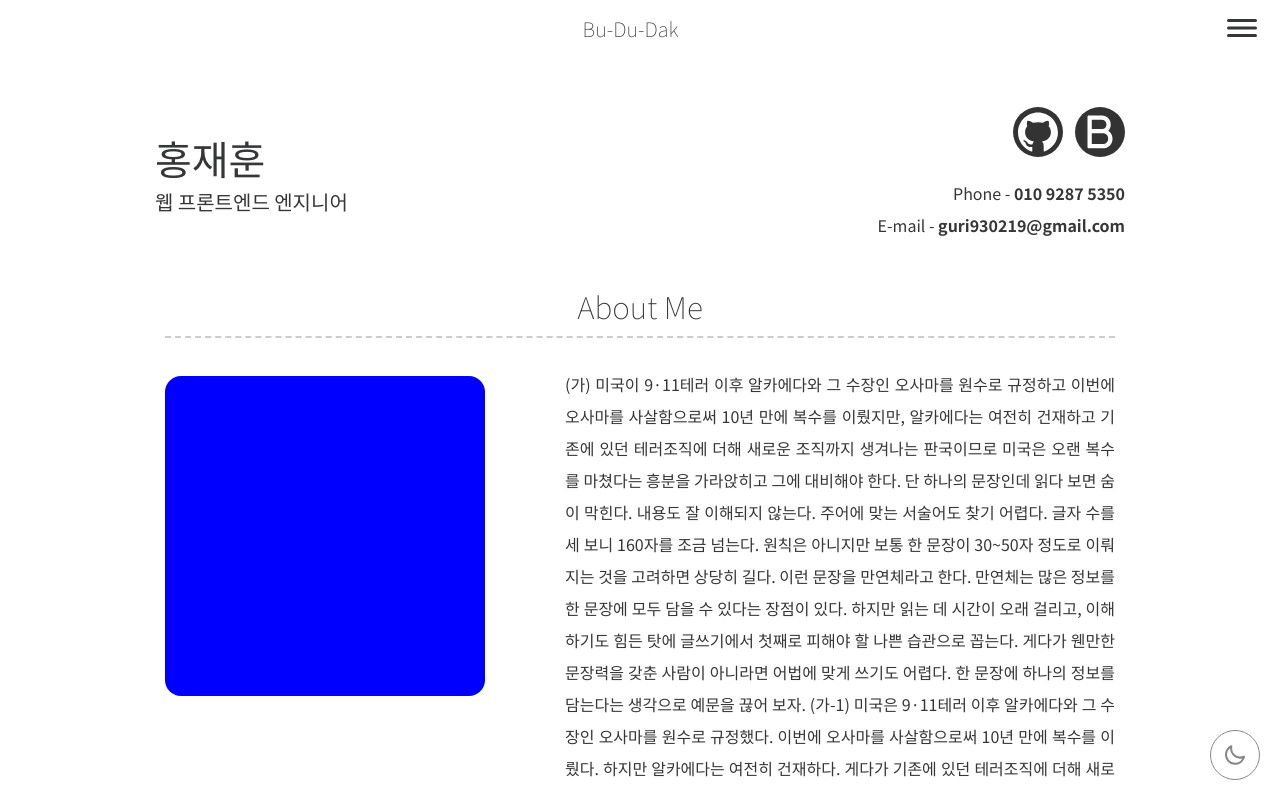
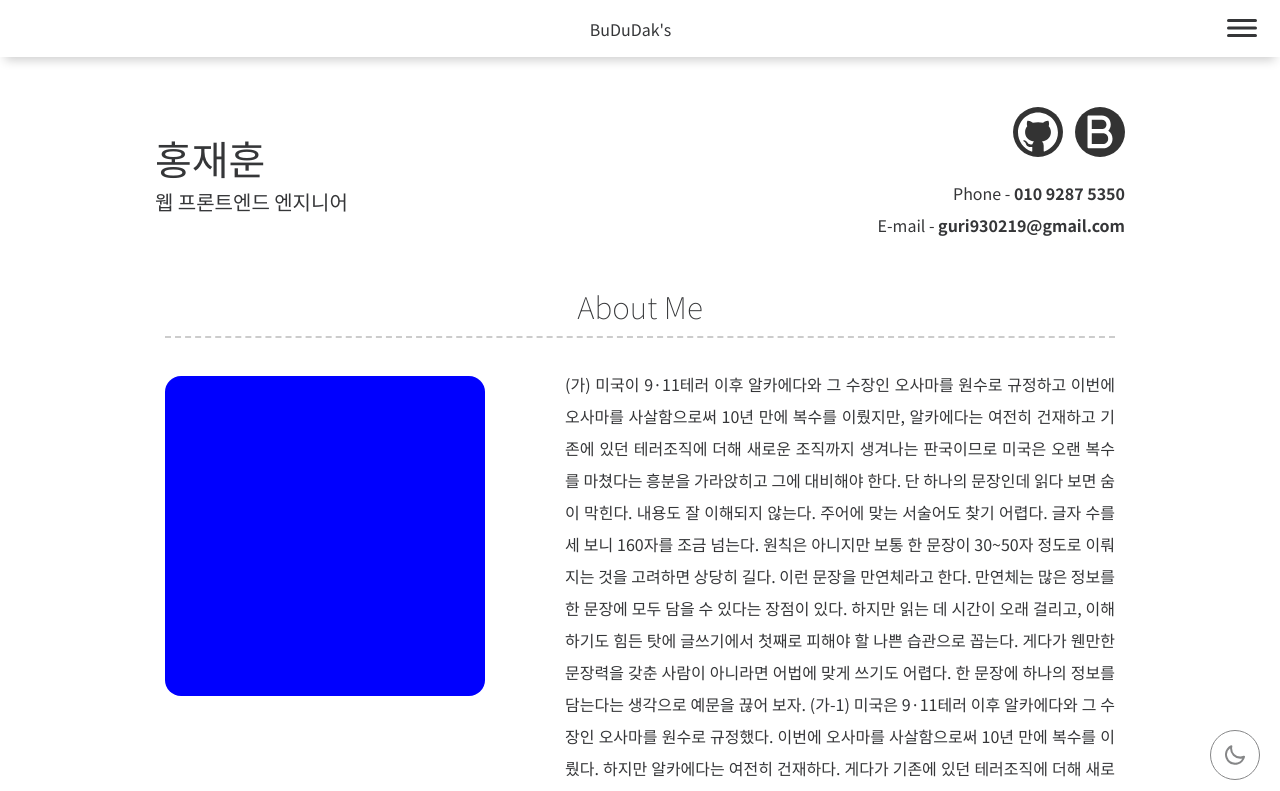
Before and after one commit to Bu-Du-Dak/Bu-Du-Dak.github.io, a Next.js app: page / in a window 1280 px wide. Shown: the top 791 px of the page. Built offline with nearby package versions, Linux system fonts and the light colour scheme.

Commit message:
:feat: header animation

```diff
--- a/package.json
+++ b/package.json
@@ -16,6 +16,7 @@
     "@emotion/styled": "^11.10.5",
     "@iconscout/react-unicons": "^2.0.2",
     "antd": "^5.16.1",
+    "lodash": "^4.17.21",
     "next": "12.3.1",
     "next-themes": "^0.3.0",
     "react": "18.2.0",
--- a/src/commons/globalStyles.ts
+++ b/src/commons/globalStyles.ts
@@ -11,7 +11,6 @@ export const GlobalCss = css`
     --selected-text-dark: rgb(299, 184, 11);
     --selected-background-dark: rgba(0, 0, 0, 0.2);
     --selected-background-light: #eaeaea;
-    /* --selected-light: */
   }
   /* 테마별 스타일 */
   .light {
--- a/src/components/commons/layout/Layout.index.tsx
+++ b/src/components/commons/layout/Layout.index.tsx
@@ -4,8 +4,11 @@ import { Container } from '../../../commons/globalStyles';
 import { Body, LayoutWrapper, ThemeBtn } from './Layout.styles';
 import MenuBar from './menuBar/menuBar';
 import LayoutHeader from './header/LayoutHeader';
+import useScrollDirection from '../../../hooks/useScrollDirection';
+import { useMemo } from 'react';
 const Layout = props => {
   const { theme, setTheme } = useTheme();
+  const scrollDirection = useScrollDirection();
   const onClickChangeTheme = () => {
     if (theme === 'light') {
       setTheme('dark');
@@ -13,9 +16,12 @@ const Layout = props => {
       setTheme('light');
     }
   };
+  const getScroll = useMemo(() => {
+    return scrollDirection;
+  }, [scrollDirection]);
   return (
     <>
-      <MenuBar />
+      <MenuBar scrollDirection={getScroll} />
       <Container>
         <LayoutWrapper>
           <LayoutHeader />
--- a/src/components/commons/layout/menuBar/drawer/drawer.styles.ts
+++ b/src/components/commons/layout/menuBar/drawer/drawer.styles.ts
@@ -52,6 +52,9 @@ const imageCardEffect = keyframes`
       background-position: 0 0;
     }
 `;
+export const Container = styled.div`
+  cursor: pointer;
+`
 export const ProfileWrapper = styled.div`
   display: flex;
   align-items: center;
--- a/src/components/commons/layout/menuBar/drawer/drawer.tsx
+++ b/src/components/commons/layout/menuBar/drawer/drawer.tsx
@@ -1,30 +1,39 @@
 import { Drawer, MenuProps } from 'antd';
 import { useState } from 'react';
-import { UilBars } from '@iconscout/react-unicons'
-import {BulbOutlined, FormOutlined, GithubOutlined, MailOutlined, UserOutlined } from '@ant-design/icons';
-import * as S from './drawer.styles'
+import { UilBars } from '@iconscout/react-unicons';
+import {
+  BulbOutlined,
+  FormOutlined,
+  GithubOutlined,
+  MailOutlined,
+  UserOutlined,
+} from '@ant-design/icons';
+import * as S from './drawer.styles';
+import { useRouter } from 'next/router';
 const MenuDrawer = () => {
   type MenuItem = Required<MenuProps>['items'][number];
+  const router = useRouter();
   const [open, setOpen] = useState(false);
-  const onClick = (e) => {
-    console.log(e)
-  }
-  const getItem = (label: React.ReactNode,
+  const onClick = e => {
+    router.push(e.key);
+  };
+  const getItem = (
+    label: React.ReactNode,
     key: React.Key,
     icon?: React.ReactNode,
     children?: MenuItem[],
-    type?: 'group',) => {
+    type?: 'group'
+  ) => {
     return {
       key,
       icon,
       children,
       label,
       type,
-          } as MenuItem
-    }
+    } as MenuItem;
+  };
   const items: MenuProps['items'] = [
-      getItem('About Me', 'aboutMe', <UserOutlined />, null
-    ),
+    getItem('About Me', '/', <UserOutlined />, null),
     getItem('Works', 'works', <BulbOutlined />, [
       getItem('Option 5', '5'),
       getItem('Option 6', '6'),
@@ -39,22 +48,31 @@ const MenuDrawer = () => {
       getItem('Option 12', '12'),
     ]),
 
-    getItem('Contact', 'contact', null, [getItem('E-mail', 'email',<MailOutlined />), getItem('Github', 'github',<GithubOutlined />)], 'group'),
+    getItem(
+      'Contact',
+      'contact',
+      null,
+      [
+        getItem('E-mail', 'email', <MailOutlined />),
+        getItem('Github', 'github', <GithubOutlined />),
+      ],
+      'group'
+    ),
   ];
   return (
-    <>
+    <S.Container>
       <S.Button onClick={() => setOpen(true)}>
-      <UilBars size='36'/>
+        <UilBars size="36" />
       </S.Button>
       <Drawer
         title=""
         open={open}
         onClose={() => setOpen(false)}
-        style={{backgroundColor: `var(--background-color)` }}
+        style={{ backgroundColor: `var(--background-color)` }}
       >
         <S.ProfileWrapper>
-            <S.ProfileDeco/>
-            <S.ProfileImage/>
+          <S.ProfileDeco />
+          <S.ProfileImage />
         </S.ProfileWrapper>
         {/* <S.TodayCounterWrapper>
         <S.TodayCounterInnerWrapper>
@@ -71,7 +89,7 @@ const MenuDrawer = () => {
           items={items}
         />
       </Drawer>
-    </>
+    </S.Container>
   );
 };
 
--- a/src/components/commons/layout/menuBar/menuBar.tsx
+++ b/src/components/commons/layout/menuBar/menuBar.tsx
@@ -1,22 +1,50 @@
-import styled from "@emotion/styled"
-import { SubTitle } from "../../../../commons/globalStyles"
-import MenuDrawer from "./drawer/drawer"
+import styled from '@emotion/styled';
+import { NormalText } from '../../../../commons/globalStyles';
+import MenuDrawer from './drawer/drawer';
+import { keyframes } from '@emotion/react';
 
-const MenuBar = () => {
-    return(
-        <Wrapper>
-            <div style={{width:'57px'}}/>
-            <SubTitle>
-                Bu-Du-Dak
-            </SubTitle>
-            <MenuDrawer/>
-        </Wrapper>
-    )
-}
+const MenuBar = ({ scrollDirection }) => {
+  return (
+    <Wrapper scrollDirection={scrollDirection}>
+      <div style={{ width: '57px' }} />
+      <NormalText>BuDuDak's</NormalText>
+      <MenuDrawer />
+    </Wrapper>
+  );
+};
+const slideDown = keyframes`
+    from {
+        transform: translateY(-100%);
+        opacity: 0;
+    }
+    to {
+        transform: translateY(0%);
+        opacity: 1;
+    }
+`;
+const slideUp = keyframes`
+    from{
+        transform: translateY(0%);
+        opacity: 1;
+    }
+    to{
+        transform: translateY(-100%);
+        opacity: 0;
+    }
+
+`;
 const Wrapper = styled.div`
-    width:100%;
-    display:flex;
-    align-items: center;
-    justify-content: space-between;
-`
-export default MenuBar
+  width: 100%;
+  display: flex;
+  align-items: center;
+  justify-content: space-between;
+  box-shadow: 0 8px 10px -5px rgba(0, 0, 0, 0.2);
+  background-color: var(--background-color);
+  opacity: 0.9;
+  top: 0;
+  position: sticky;
+  animation: ${({ scrollDirection }: { scrollDirection: string }) =>
+      scrollDirection === 'up' ? slideDown : slideUp}
+    0.5s ease-in-out forwards;
+`;
+export default MenuBar;
--- /dev/null
+++ b/src/hooks/useScrollDirection.tsx
@@ -0,0 +1,29 @@
+import { useEffect, useRef, useState } from 'react';
+import { throttle } from 'lodash';
+const useScrollDirection = () => {
+  const [scrollDirection, setScrollDirection] = useState('up');
+  const lastScrollY = useRef(0);
+  const updateScrollDirection = throttle(() => {
+    const scrollY = window.scrollY;
+    const direction = scrollY > lastScrollY.current ? 'down' : 'up';
+    if (
+      direction !== scrollDirection &&
+      (scrollY - lastScrollY.current > 5 || scrollY - lastScrollY.current < -5)
+    ) {
+      setScrollDirection(direction);
+    } else {
+      lastScrollY.current = scrollY;
+    }
+  }, 300);
+  useEffect(() => {
+    if (typeof window === 'undefined' || typeof document === 'undefined') {
+      return;
+    }
+    window.addEventListener('scroll', updateScrollDirection);
+    return () => {
+      window.removeEventListener('scroll', updateScrollDirection);
+    };
+  }, [scrollDirection]);
+  return scrollDirection;
+};
+export default useScrollDirection;
--- a/styles/globals.css
+++ b/styles/globals.css
@@ -20,6 +20,5 @@ a {
   }
   body {
     color: white;
-    background: red;
   }
 }
```
Also changed, not shown: src/components/commons/layout/Layout.styles.ts (+15 -13 lines), src/components/commons/layout/header/LayoutHeader.tsx (+4 -6 lines), 1 other file (tests, documents, lock files or other folders). Lines whose indentation alone changed are shown as unchanged.
